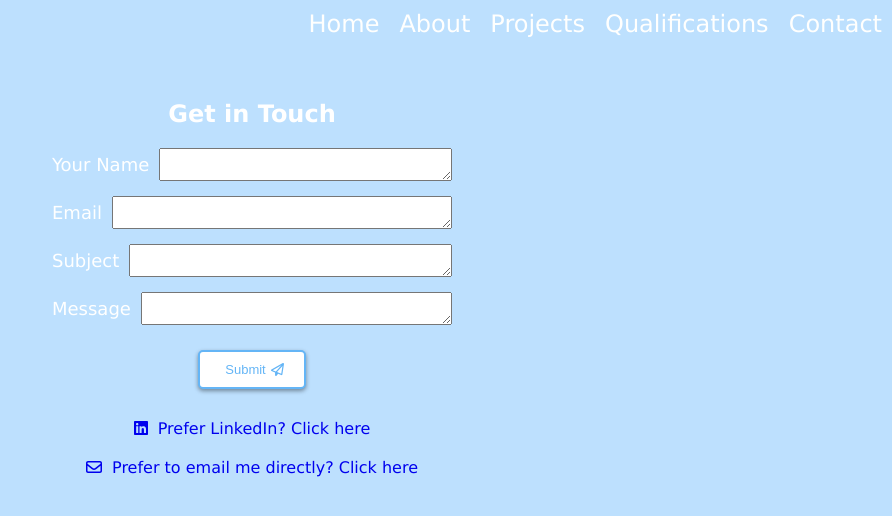
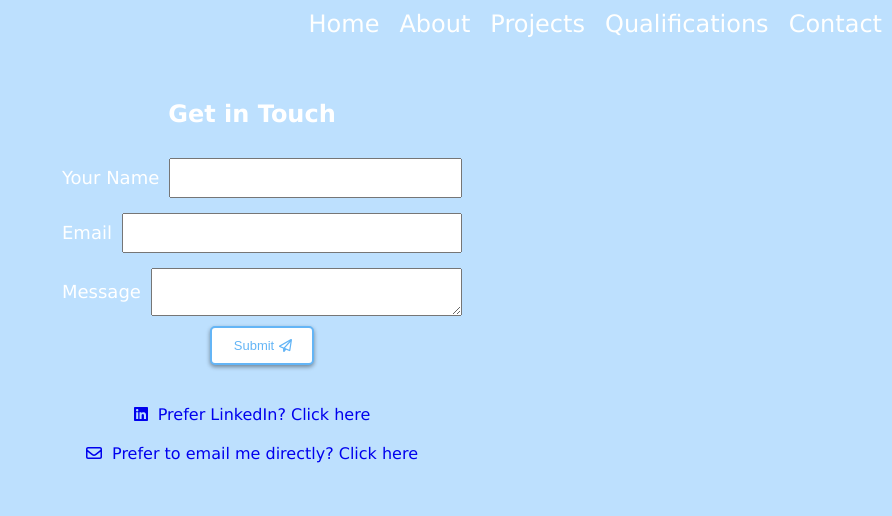
Before and after one commit to fungjessica/portfolio.github.io, a React (Create React App) app: page /portfolio.github.io/contact in a window 1280 px wide. Shown: the top 516 px of the page, without its empty margins (388-1280 px from the left). Built offline with nearby package versions, Linux system fonts and the light colour scheme.

Commit message:
contact.js update

```diff
--- a/package.json
+++ b/package.json
@@ -12,6 +12,7 @@
     "@testing-library/jest-dom": "^5.17.0",
     "@testing-library/react": "^13.4.0",
     "@testing-library/user-event": "^13.5.0",
+    "emailjs-com": "^3.2.0",
     "react": "^18.3.1",
     "react-dom": "^18.3.1",
     "react-router-dom": "^6.26.1",
--- a/src/components/contact.js
+++ b/src/components/contact.js
@@ -4,37 +4,55 @@ import { FontAwesomeIcon } from '@fortawesome/react-fontawesome';
 import { faLinkedin } from '@fortawesome/free-brands-svg-icons';
 import { faEnvelope } from '@fortawesome/free-regular-svg-icons';
 import { faPaperPlane } from '@fortawesome/free-regular-svg-icons';
+import emailjs from 'emailjs-com';
+import { useRef } from 'react';
 
-export default function Contact(){
+const Contact = () =>{
+    const form = useRef();
+    const sendEmail = (e) => {
+        e.preventDefault();
+
+        emailjs.sendForm('service_f2r441c', 'template_16whui8', form.current, '5phpKFCSwe_MKQ14E').then((result) => {
+            console.log(result.text);
+            alert("Message sent!");
+        }, (error) => {
+            console.log(error.text);
+            alert("Failed to send message!");
+        });
+
+
+    }
     return(
-        <div className='contactContainer'>
-            <div className='contactHeader'>
-                <h2><strong>Get in Touch</strong></h2>
-            </div>
+        <form ref={form} onSubmit={sendEmail} className='contact-form'>
+            <div className='contactContainer'>
+                <div className='contactHeader'>
+                    <h2><strong>Get in Touch</strong></h2>
+                </div>
 
             {/*<h2><strong>Send an Inquiry</strong></h2>*/}
             <div className='textArea'>
                 <div className='fieldContainer'>
                     <label className='label'>Your Name</label>
-                    <textarea name='field' rows={1} cols={30}></textarea>
+                    <input type='text' id='name' name='name' required className='form-input' />
                 </div>
                 <div className='fieldContainer'>
                     <label className='label'>Email</label>
-                    <textarea name='field' rows={1} cols={30}></textarea>
+                    <input type='email' id='email' name='email' required className='form-input' />
                 </div>
+                {/*<div className='fieldContainer'>
+                    <label className='label'>Subject</label>
+
+                </div>*/}
                 <div className='fieldContainer'>
-                    <label className='label'>Subject</label>
-                    <textarea name='field' rows={1} cols={30}></textarea>
+                    <label className='message'>Message</label>
+                    <textarea id='message' name='message' required className='form-textarea' />
                 </div>
-                <div className='fieldContainer'>
-                    <label className='label'>Message</label>
-                    <textarea name='field' rows={1} cols={30}></textarea>
-                </div>
-                <button className='button'>
-
-                    <span style={{ fontSize: '13px', marginLeft: '5px' }} className='buttonTxt'>Submit</span>
+                {/*<input type='submit' value='Send' className='button' />*/}
+                <button type='submit' className='button'>
+                    <span style={{ fontSize: '13px', marginLeft: '2px' }} className='buttonTxt'>Submit</span>
                     <FontAwesomeIcon icon={faPaperPlane} style={{ fontSize: '13px', marginLeft: '5px' }} className='plane'/>
                 </button>
+
             </div>
             <div className='cntLink'>
                 <a href='https://www.linkedin.com/in/jessica-x-fung/'>
@@ -52,6 +70,9 @@ export default function Contact(){
                 </a>
             </div>
 
-        </div>
-    )
-}
+            </div>
+        </form>
+
+    );
+};
+export default Contact;
--- a/src/components/styles.css
+++ b/src/components/styles.css
@@ -250,8 +250,6 @@ color: white;
 
 .button {
     display: flex;
-    align-items: center;
-    justify-content: center;
     padding: 10px 20px;
     border: 2px solid #64b5f6;
     background-color: white;
@@ -266,38 +264,43 @@ color: white;
     margin-left: 10px;
 }
 
-.textArea {
+.textArea, input[type='text'], input[type='email'] {
     display: flex;
     flex-direction: column;
     align-items: center;
-    gap: 15px; /* Space between fields */
+    width: 100%; /* or a fixed width, like 400px */
+    padding: 10px;
+    margin-bottom: 15px;
+    font-size: 14px;
 }
 
 .fieldContainer {
     display: flex;
     align-items: center; /* Aligns label and textarea vertically center */
-    justify-content: flex-start; /* Aligns items to the left */
     gap: 10px; /* Adds space between label and textarea */
-    width: 100%; /* Ensures each field container takes full width */
+    width: 50%; /* Ensures each field container takes full width */
     max-width: 400px; /* Optional: Sets a max width to control the form's width */
+
 }
 
 .label {
     font-size: 18px;
     white-space: nowrap; /* Prevents text wrapping */
     text-align: right; /* Aligns text to the right */
+    margin-bottom: 15px;
 }
+.message{
+    font-size: 18px;
+    white-space: nowrap; /* Prevents text wrapping */
+    text-align: right; /* Aligns text to the right */
 
+}
 textarea {
     padding: 8px;
     flex: 1; /* Allows text area to take the remaining space in the field container */
 }
 
-.cntLink {
-    color: white;
-    text-decoration: none;
-    flex-direction: column;
-}
+
 .cntLink:visited {
     color: white;
 }
```
Also changed, not shown: 1 other file (tests, documents, lock files or other folders).
